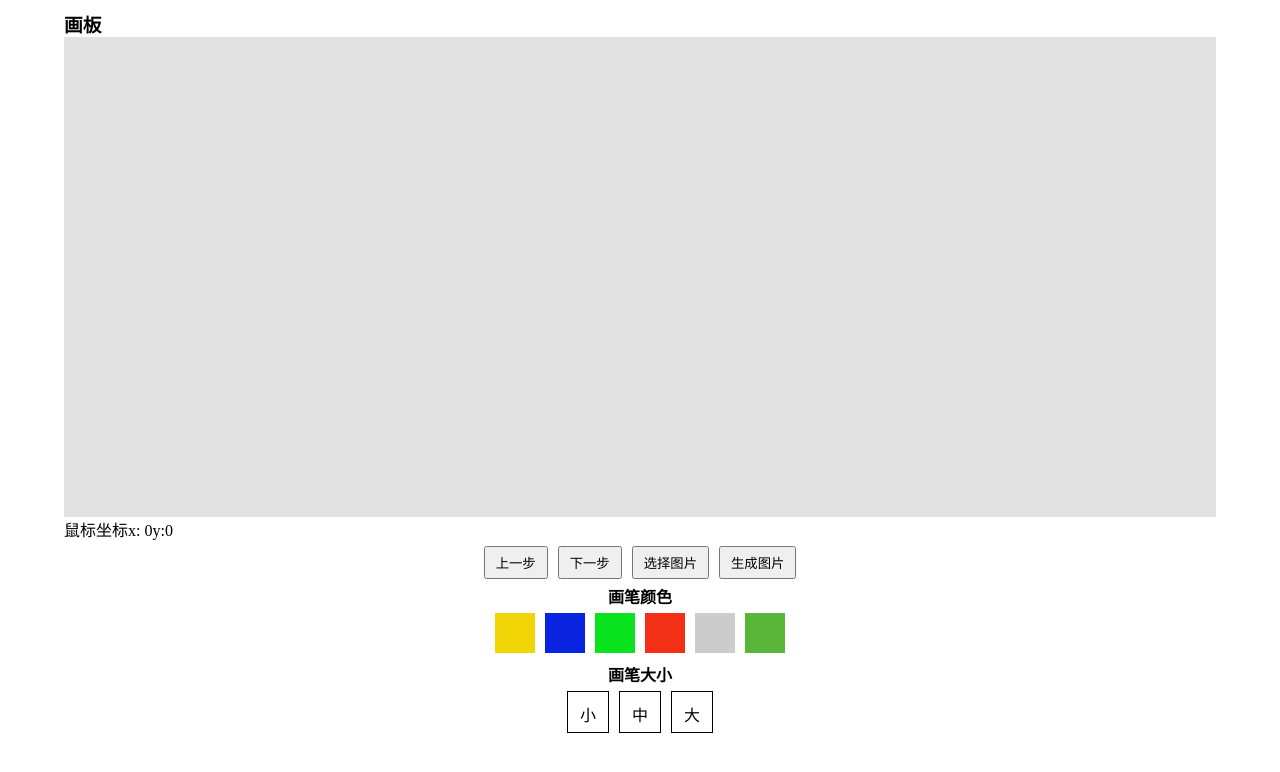
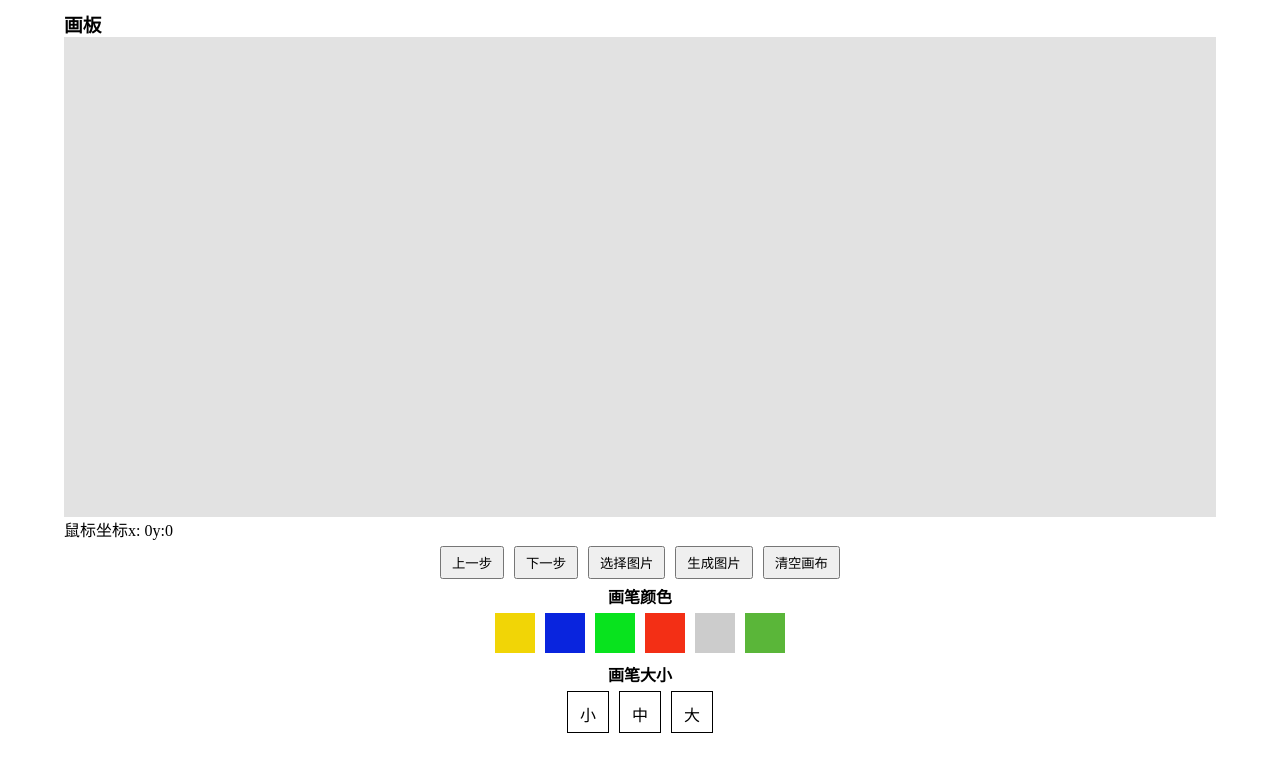
Before and after one commit to 956632862/vue-palette, a Vue app: page / in a window 1280 px wide. Shown: the top 772 px of the page. Built offline with nearby package versions, Linux system fonts and the light colour scheme.

Commit message:
添加清空画布选项

```diff
--- a/src/components/palette.vue
+++ b/src/components/palette.vue
@@ -32,7 +32,8 @@
         <button class="button-item" @click="handleNext">下一步</button>
         <button class="button-item" @click="handleSetImg">选择图片</button>
         <button class="button-item" @click="createImage">生成图片</button>
-      </div>
+        <button class="button-item" @click="clearCanvas">清空画布</button>
+    </div>
 
       <div class="container-item">
         <h4>画笔颜色</h4>
@@ -92,7 +93,7 @@ export default {
       nextHandle:[],   // 下一步
       movex:0,
       movey:0,
-      image:null
+      image:null,
     }
   },
   mounted() {
@@ -119,7 +120,18 @@ export default {
       this.config.strokeStyle = this.colors[0]
 
     },
-
+    /**
+     * 清空画布，现在直接清空所有记录
+     * todo 下一步考虑做成可以完成清空之后 撤回，下一步，生成图片重新绘制等
+     */
+    clearCanvas(){
+      const  {clientWidth,clientHeight} = this.$refs.myPalette
+      this.context.clearRect(0,0,clientWidth,clientHeight);
+      this.lines = []
+      this.nextHandle = []
+      this.preHandle = []
+      this.saveLines = []
+    },
     // 结束绘画
     handleOverMove(){
       this.canvasMoveUse = false
@@ -156,10 +168,13 @@ export default {
           // 获取canvas的宽高
           const  {clientWidth,clientHeight} = this.$refs.myPalette
           // 绘制之前还是需要将当前页面添加到上一步
-          this.preHandle.push(this.context.getImageData(0, 0, 760, 610))
+          this.preHandle.push(this.context.getImageData(0, 0, clientWidth, clientHeight))
           // 这里没办法解决画图被覆盖的问题，只能绘制完图片之后将线条绘制回去
           this.context.drawImage(imag,0,0,clientWidth,clientHeight)
-          this.resetLine()
+          // 如果是清空状态的就不用绘制回去了
+          if (!this.clearStatus){
+            this.resetLine()
+          }
         }
       }
     },
@@ -190,7 +205,8 @@ export default {
       const preKey =  this.preHandle.length - 1
       const pre =  this.preHandle.pop()
       // 这里应该是把当前的canvas保存进下一步
-      const next = this.context.getImageData(0, 0, 760, 610)
+      const  {clientWidth,clientHeight} = this.$refs.myPalette
+      const next = this.context.getImageData(0, 0, clientWidth, clientHeight)
       // 修改结构为 当前的key,跟数据
       const nextData = {preKey,data:next,lines:[]}
       this.nextHandle.push(nextData)
@@ -204,7 +220,8 @@ export default {
       if(!this.nextHandle.length) return false
       const next = this.nextHandle.pop()
       // 这里应该是把当前的canvas保存进下一步
-      const pre = this.context.getImageData(0, 0, 760, 610)
+      const  {clientWidth,clientHeight} = this.$refs.myPalette
+      const pre = this.context.getImageData(0, 0, clientWidth, clientHeight)
       this.preHandle.push(pre)
       this.context.putImageData(next.data,0, 0)
       // 将路径数据返回到lines里面
@@ -237,6 +254,7 @@ export default {
     // 在canvas中按下鼠标
     handleDownCanvas(e){
       e.preventDefault();
+      this.clearStatus = false
       this.canvasMoveUse = true
       // 获取当前鼠标按下的位置
       const {canvasX,canvasY} = this.getEventXY(e)
@@ -246,7 +264,8 @@ export default {
       this.context.beginPath()
       this.context.moveTo(canvasX, canvasY)
       // 参数的值 x y width height
-      const pre = this.context.getImageData(0, 0, 700, 600)
+      const  {clientWidth,clientHeight} = this.$refs.myPalette
+      const pre = this.context.getImageData(0, 0, clientWidth, clientHeight)
       // 记录当前操作，便于后续的撤销操作
       this.preHandle.push(pre)
       // todo 重新绘画之后清除所有下一步，考虑是否合理
```
